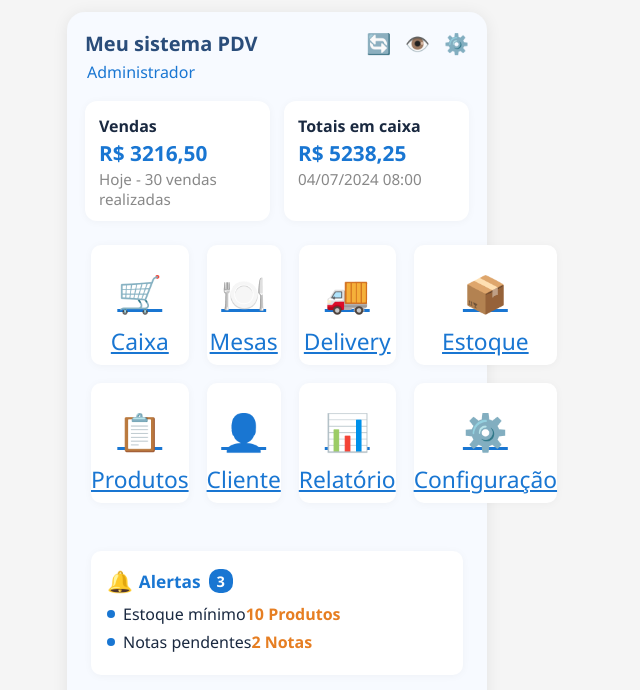
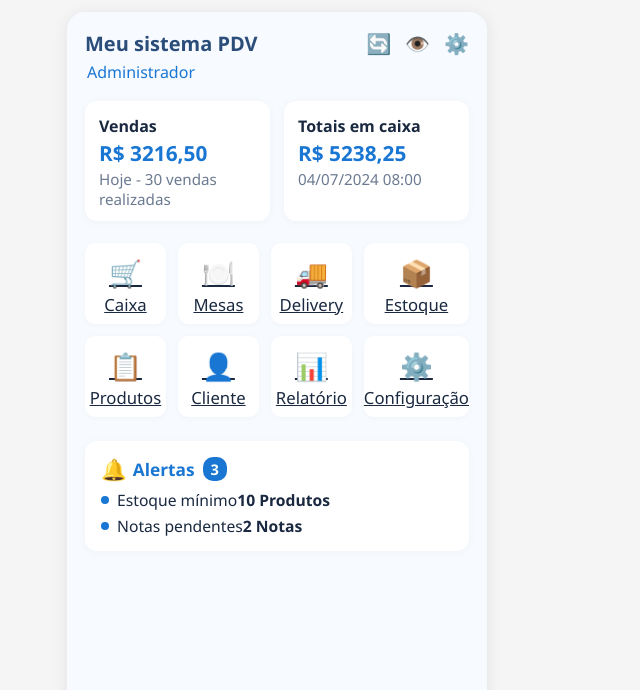
Before and after one commit to cunha995/sistema-pdv, a React (Vite) app in the folder frontend/: page /admin in a window 1280 px wide. Shown: the top 690 px of the page, without its empty margins (363-1003 px from the left). Built offline with nearby package versions, Linux system fonts and the light colour scheme; no server answers; the HTML template or start-up script is replaced by a standard one.

Commit message:
Fix: Remover CSS duplicado e chave extra no dashboard

```diff
--- a/frontend/src/pages/Dashboard.css
+++ b/frontend/src/pages/Dashboard.css
@@ -152,67 +152,3 @@
 .dot-blue {
   background: #1976d2;
 }
-}
-.dashboard-card-value {
-  font-size: 1.5em;
-  color: #1976d2;
-  font-weight: bold;
-  margin: 6px 0;
-}
-.dashboard-card-desc {
-  font-size: 0.95em;
-  color: #888;
-}
-.dashboard-menu {
-  display: grid;
-  grid-template-columns: repeat(4, 1fr);
-  gap: 18px;
-  padding: 24px;
-}
-.dashboard-menu-item {
-  background: #fff;
-  border-radius: 10px;
-  box-shadow: 0 1px 8px rgba(0,0,0,0.04);
-  display: flex;
-  flex-direction: column;
-  align-items: center;
-  justify-content: center;
-  padding: 18px 0 8px 0;
-  font-size: 1.5em;
-  color: #1976d2;
-  cursor: pointer;
-  transition: background 0.2s;
-}
-.dashboard-menu-item span {
-  font-size: 0.9em;
-  color: #1976d2;
-  margin-top: 6px;
-}
-.dashboard-menu-item:hover {
-  background: #e3f0ff;
-}
-.dashboard-alerts {
-  background: #fff;
-  border-radius: 10px;
-  box-shadow: 0 1px 8px rgba(0,0,0,0.04);
-  margin: 24px;
-  padding: 16px;
-}
-.dashboard-alerts-title {
-  font-weight: bold;
-  color: #1976d2;
-  margin-bottom: 8px;
-}
-.dashboard-alerts ul {
-  list-style: none;
-  padding: 0;
-  margin: 0;
-}
-.dashboard-alerts li {
-  font-size: 1em;
-  color: #1a2940;
-  margin-bottom: 6px;
-}
-.dashboard-alerts strong {
-  color: #e67e22;
-}
```
